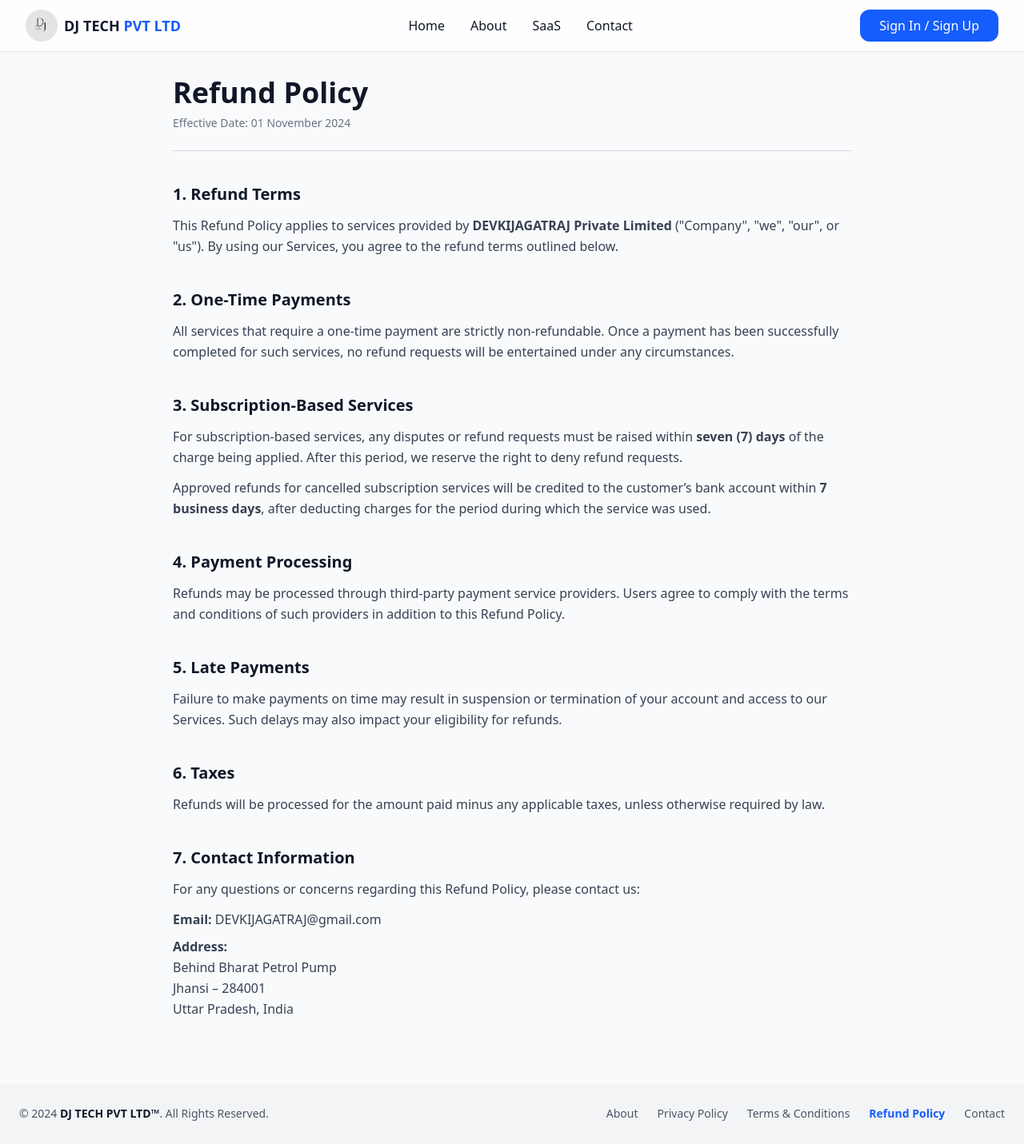
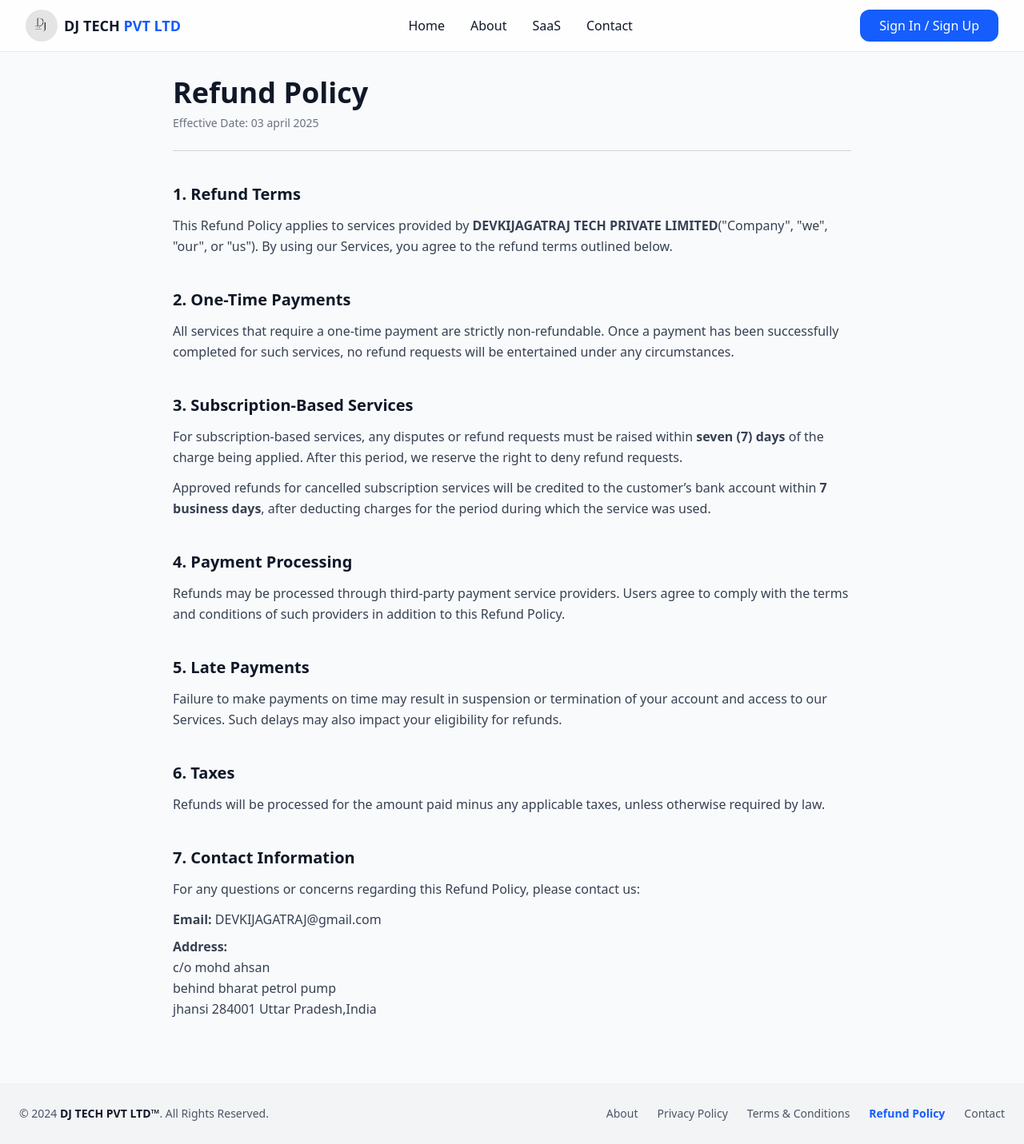
Before and after one commit to Manishshriwas/djpt, a React (Vite) app: page /refund-policy in a window 1280 px wide. Shown: the whole page at 80% size. Built offline with nearby package versions, Linux system fonts and the light colour scheme.

Commit message:
name change

```diff
--- a/src/pages/PrivacyPolicy.jsx
+++ b/src/pages/PrivacyPolicy.jsx
@@ -11,7 +11,7 @@ const PrivacyPolicy = () => {
             Privacy Policy
           </h1>
           <p className="mt-2 text-sm text-gray-500 dark:text-gray-400">
-            Effective Date: 01 November 2024
+            Effective Date: 03 april 2025
           </p>
         </div>
 
@@ -24,7 +24,7 @@ const PrivacyPolicy = () => {
               1. Introduction
             </h2>
             <p>
-              DEVKIJAGATRAJ Private Limited ("Company", "we", "our", or "us")
+              DEVKIJAGATRAJ TECH PRIVATE LIMITED ("Company", "we", "our", or "us")
               is committed to protecting your privacy. This Privacy Policy
               describes how we collect, use, and safeguard your information
               when you use our Software-as-a-Service (SaaS) platform and
@@ -124,7 +124,7 @@ const PrivacyPolicy = () => {
               9. Contact Information
             </h2>
             <p>
-              DEVKIJAGATRAJ Private Limited<br />
+              DEVKIJAGATRAJ TECH PRIVATE LIMITED<br />
               Email: <span className="font-medium">DEVKIJAGATRAJ@gmail.com</span>
             </p>
           </div>
--- a/src/pages/TermAndConditions.jsx
+++ b/src/pages/TermAndConditions.jsx
@@ -11,7 +11,7 @@ const Terms = () => {
             Terms and Conditions
           </h1>
           <p className="mt-2 text-sm text-gray-500 dark:text-gray-400">
-            Effective Date: 01 November 2024
+            Effective Date: 03 april 2025
           </p>
         </div>
 
@@ -24,7 +24,7 @@ const Terms = () => {
               1. Introduction
             </h2>
             <p>
-              Welcome to <strong>DEVKIJAGATRAJ Private Limited</strong> ("Company", "we", "our", or "us").
+              Welcome to <strong>DEVKIJAGATRAJ TECH PRIVATE LIMITED</strong> ("Company", "we", "our", or "us").
               These Terms and Conditions ("Agreement") govern your use of our
               Software-as-a-Service (SaaS) platform and services related to the
               virtual digital assets business ("Services"). By accessing or
@@ -160,7 +160,7 @@ const Terms = () => {
               11. Contact Information
             </h2>
             <p>
-              DEVKIJAGATRAJ Private Limited<br />
+              DEVKIJAGATRAJ TECH PRIVATE LIMITED<br />
               Email: <span className="font-medium">DEVKIJAGATRAJ@gmail.com</span>
             </p>
           </div>
--- a/src/pages/refund-policy.jsx
+++ b/src/pages/refund-policy.jsx
@@ -11,7 +11,7 @@ const RefundPolicy = () => {
                         Refund Policy
                     </h1>
                     <p className="mt-2 text-sm text-gray-500 dark:text-gray-400">
-                        Effective Date: 01 November 2024
+                        Effective Date: 03 april 2025
                     </p>
                 </div>
 
@@ -25,7 +25,7 @@ const RefundPolicy = () => {
                         </h2>
                         <p>
                             This Refund Policy applies to services provided by
-                            <strong> DEVKIJAGATRAJ Private Limited </strong>
+                            <strong> DEVKIJAGATRAJ TECH PRIVATE LIMITED</strong>
                             ("Company", "we", "our", or "us"). By using our Services, you agree
                             to the refund terms outlined below.
                         </p>
@@ -109,11 +109,9 @@ const RefundPolicy = () => {
                         <p><strong>Email:</strong> DEVKIJAGATRAJ@gmail.com</p>
                         <p className="mt-2">
                             <strong>Address:</strong><br />
-                            Behind Bharat Petrol Pump
-                            <br />
-                            Jhansi – 284001
-                            <br />
-                            Uttar Pradesh, India
+                            c/o mohd ahsan <br />
+                            behind bharat petrol pump  <br />
+                            jhansi 284001 Uttar Pradesh,India
                         </p>
                     </div>
 
```
